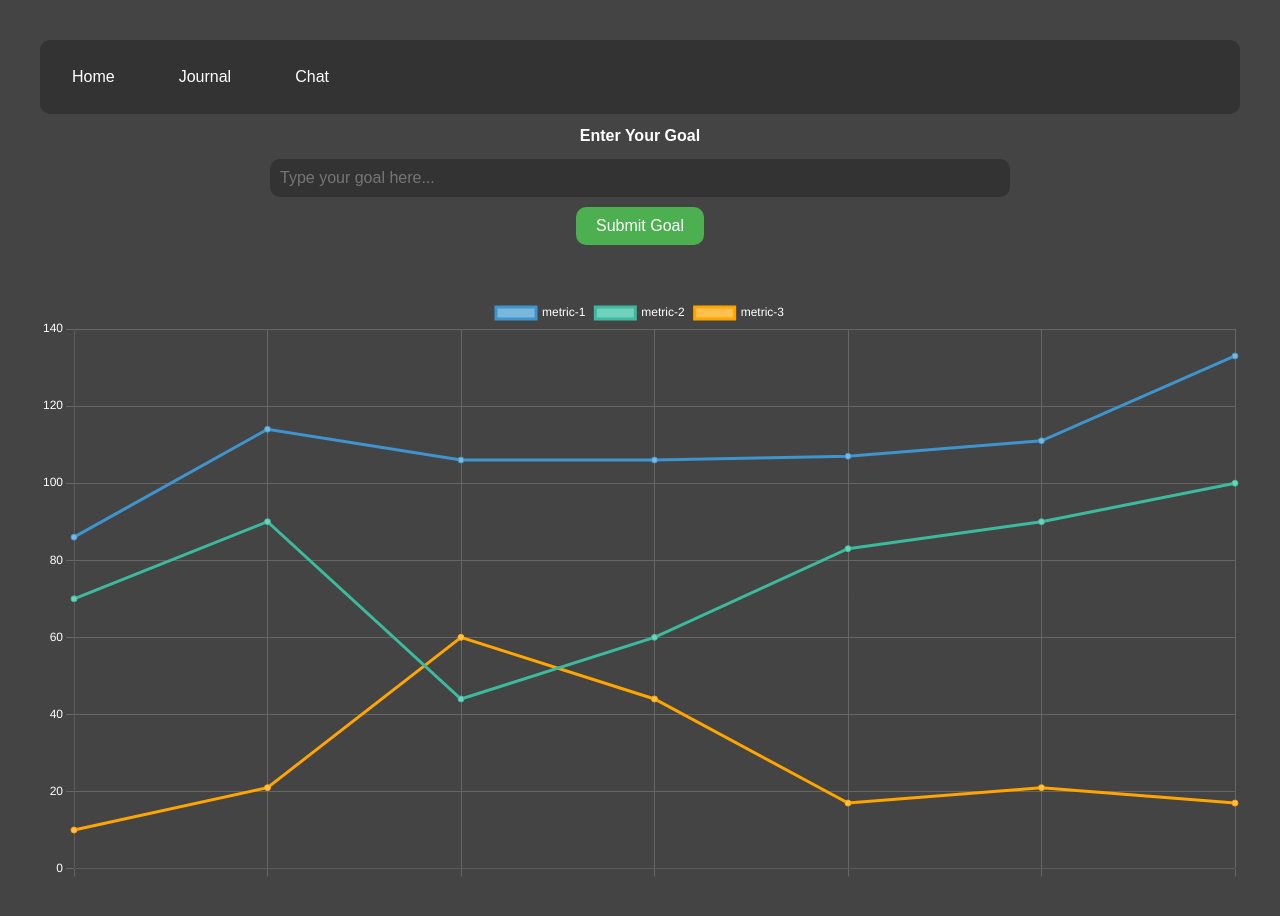
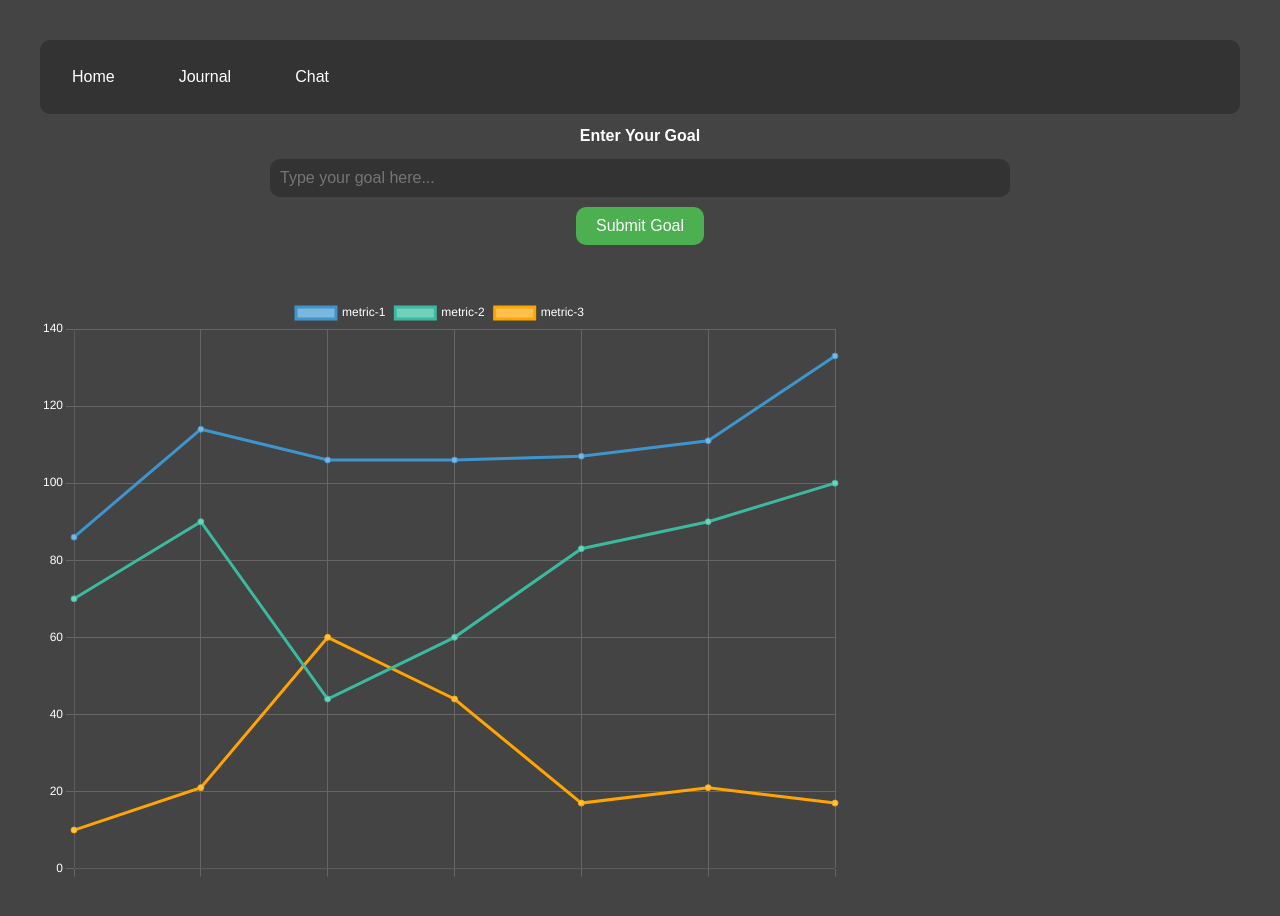
Before and after one commit to JustinMeimar/semantic-journal, a React (Create React App) app in the folder app/: page / in a window 1280 px wide. Shown: the top 916 px of the page. Built offline with nearby package versions, Linux system fonts and the light colour scheme.

Commit message:
update styles

```diff
--- a/app/src/App.css
+++ b/app/src/App.css
@@ -178,3 +178,7 @@ nav a:active {
   margin-bottom: 1em;
   margin-top: 0.25em;
 }
+
+#myChart {
+  max-width: 800px;
+}
--- a/app/src/pages/Home.jsx
+++ b/app/src/pages/Home.jsx
@@ -70,7 +70,8 @@ const Home = () => {
                                 color: '#666'
                             }
                         }
-                    }
+                    },
+                    maintainAspectRatio: true,
                 }
             });
         }
```
